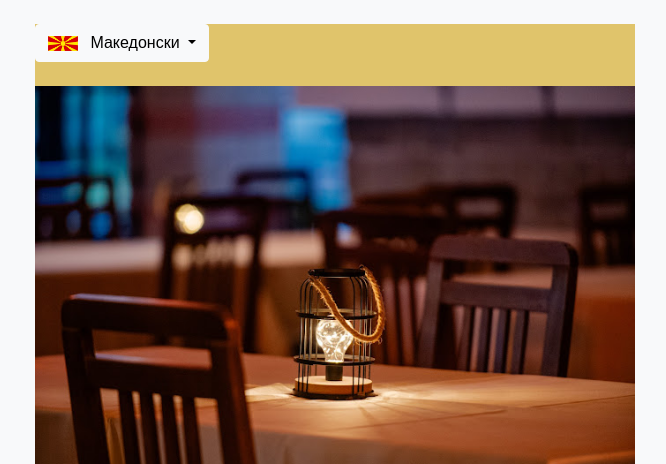
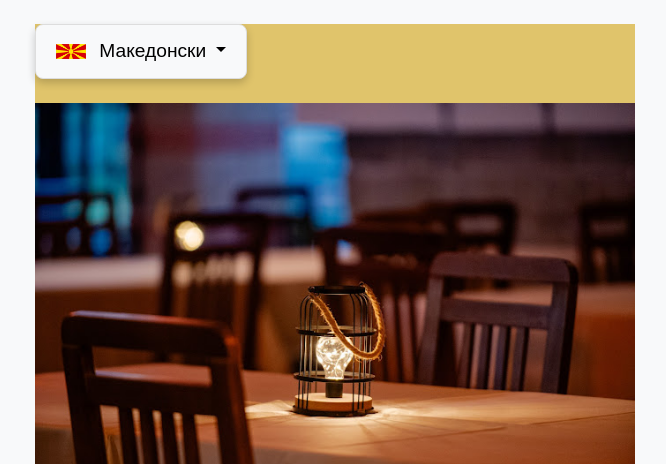
Before and after one commit to Booyan15/LYCHNIDIA-FOOD-MENU, a plain HTML site: page index.html in a window 1280 px wide. Shown: the top 464 px of the page, without its empty margins (305-971 px from the left). Drawn offline with nearby package versions, Linux system fonts and the light colour scheme.

Commit message:
Add files via upload

```diff
--- a/style.css
+++ b/style.css
@@ -11,17 +11,28 @@ body, html{
 }
 
 /* Custom CSS for dropdown */
+/* Custom CSS for dropdown */
 .dropdown {
     position: relative;
     display: inline-block;
+}
+
+.dropdown-toggle {
+    font-size: 1.2rem; /* Larger font size for better visibility */
+    padding: 12px 20px; /* Increased padding for a bigger button */
+    border-radius: 8px; /* Rounded corners for the button */
+    box-shadow: 0 4px 8px rgba(0, 0, 0, 0.2); /* Subtle shadow effect */
+    background-color: #f8f9fa; /* Light background color for the button */
+    border: 1px solid #ddd; /* Border to define the button edges */
 }
 
 .dropdown-content {
     display: none;
     position: absolute;
     background-color: #e0c46b;
-    min-width: 160px;
+    min-width: 260px;
     box-shadow: 0px 8px 16px 0px rgba(0,0,0,0.2);
+    border-radius: 8px; /* Rounded corners for dropdown */
     padding: 12px 16px;
     z-index: 1;
 }
@@ -36,11 +47,20 @@ body, html{
     padding: 8px 12px;
     text-decoration: none;
     color: black;
+    border-radius: 8px; /* Rounded corners for dropdown items */
+    transition: background-color 0.3s ease; /* Smooth background color transition */
 }
 
 .dropdown-content a:hover {
-    background-color: #e0c46b;
+    background-color: #d1b76e; /* Slightly darker yellow on hover */
 }
+
+.flag-icon {
+    width: 30px;
+    height: auto;
+    margin-right: 8px;
+}
+
 
 .flag-icon {
     width: 30px;
```
